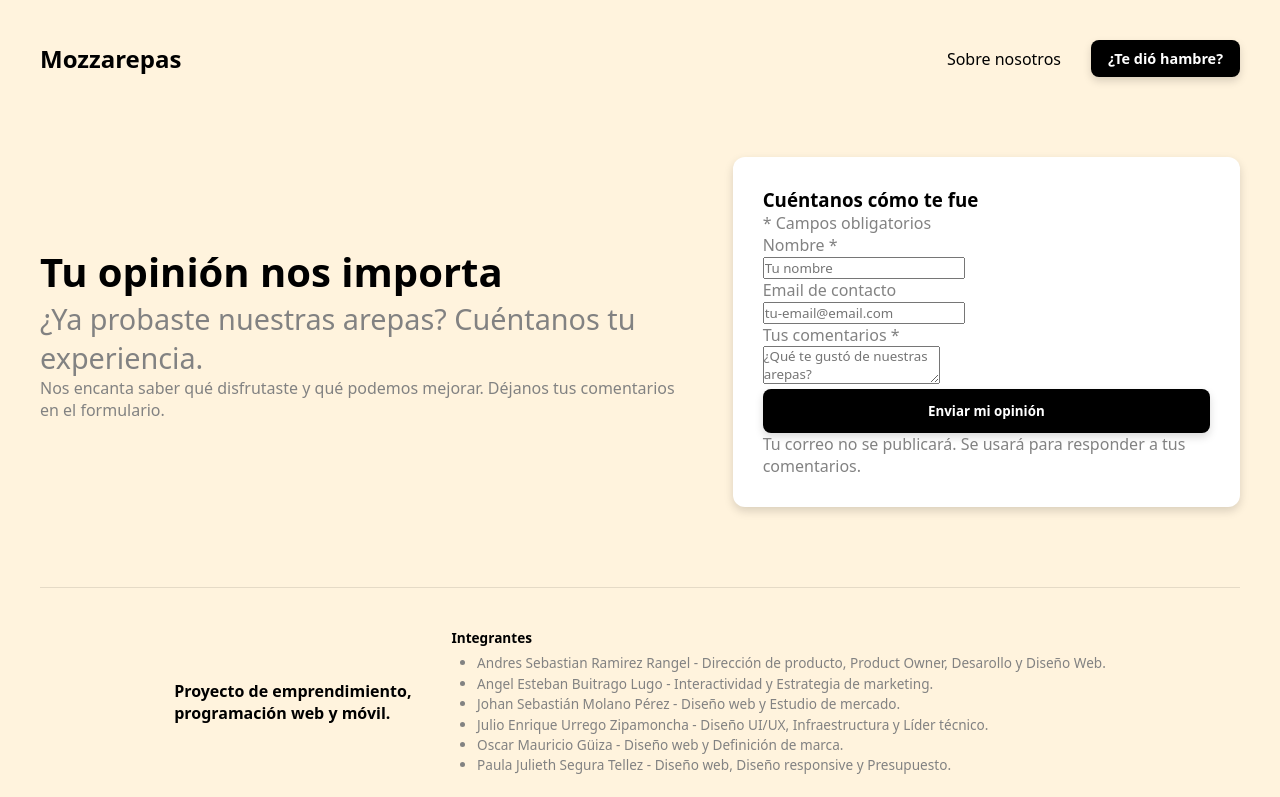
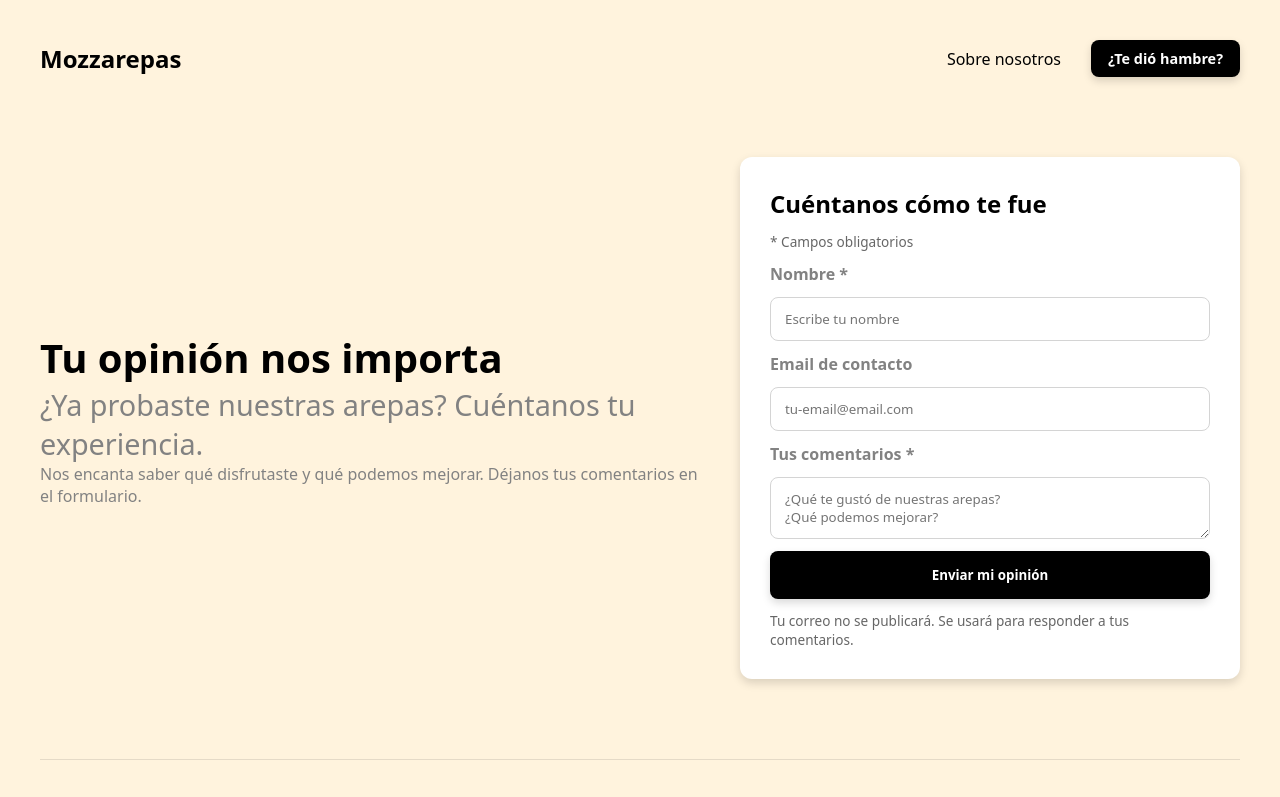
Before and after one commit to Poi9912/CET-proyecto-emprendimiento, a plain HTML site: page opinion.html in a window 1280 px wide. Shown: the top 797 px of the page. Drawn offline with Linux system fonts and the light colour scheme.

Commit message:
Estilos en CSS para... dejanos tu opinion

```diff
--- a/opinion.html
+++ b/opinion.html
@@ -25,15 +25,15 @@
         <p class="opinion-text"> Nos encanta saber qué disfrutaste y qué podemos mejorar. Déjanos tus comentarios en el formulario.</p>
       </div>
       <div class="opinion-form">
-        <form action="" method="post">
-          <h3>Cuéntanos cómo te fue</h3>
+        <form class="formulario-opinion" action="" method="post">
+          <h3 class="titulo-opinion">Cuéntanos cómo te fue</h3>
           <p class="opinion-indicators"><span class="required-mark">*</span> Campos obligatorios</p>
-          <legend>Nombre <span class="required-mark">*</span></legend>
-          <input type="text" name="opinion-nombre" id="opinion-nombre" placeholder="Tu nombre">
-          <legend>Email de contacto</legend>
-          <input type="email" name="opinion-email" id="opinion-email" placeholder="tu-email@email.com">
-          <legend>Tus comentarios <span class="required-mark">*</span></legend>
-          <textarea name="opinion-comentario" id="opinion-comentario" placeholder="¿Qué te gustó de nuestras arepas?&#10;¿Qué podemos mejorar?"></textarea>
+          <legend class="etiqueta">Nombre <span class="required-mark">*</span></legend>
+          <input class="campo-texto" type="text" name="opinion-nombre" id="opinion-nombre" placeholder="Escribe tu nombre">
+          <legend class="etiqueta">Email de contacto</legend>
+          <input class="campo-texto" type="email" name="opinion-email" id="opinion-email" placeholder="tu-email@email.com">
+          <legend class="etiqueta">Tus comentarios <span class="required-mark">*</span></legend>
+          <textarea class="comentario" name="opinion-comentario" id="opinion-comentario" placeholder="¿Qué te gustó de nuestras arepas?&#10;¿Qué podemos mejorar?"></textarea>
           <button class="btn btn-black opinion-btn">Enviar mi opinión</button>
           <p class="opinion-indicators">Tu correo no se publicará. Se usará para responder a tus comentarios.</p>
         </form>
--- a/styles/main.css
+++ b/styles/main.css
@@ -436,6 +436,7 @@ img {
 .opinion-form {
   background-color: #ffffff;
   display: flex;
+  flex-direction: column;
   gap: 20px;
   min-width: 500px;
   padding: 30px;
@@ -446,8 +447,49 @@ img {
 
 .opinion-btn {
   width: 100%;
+  padding: 14px;
+  border-radius: 8px;
 }
-
+.formulario-opinion{
+  display: flex;
+  flex-direction: column;
+  gap: 12px;
+}
+.titulo-opinion{
+  margin: 0;
+  font-size: 1.5rem;
+}
+.opinion-indicators{
+  margin: 0;
+  font-size: 0.85rem;
+  color: #666666;
+}
+.etiqueta{
+  width: 100%;
+  padding: 0;
+  border: none;
+  font-weight: 600;
+}
+.campo-texto{
+  width: 100%;
+  padding: 12px 14px;
+  border: 1px solid #d4d4d4;
+  border-radius: 8px;
+  box-sizing: border-box;
+  font-family: inherit;
+}
+.comentario{
+  width: 100%;
+  padding: 12px 14px;
+  border: 1px solid #d4d4d4;
+  border-radius: 8px;
+  box-sizing: border-box;
+  font-family: inherit;
+}
+.comentario :hover{
+  min-height: 110px;
+  resize: vertical;
+}
 
 
 /* Vista de Detalle del Producto (app.js) */
```
